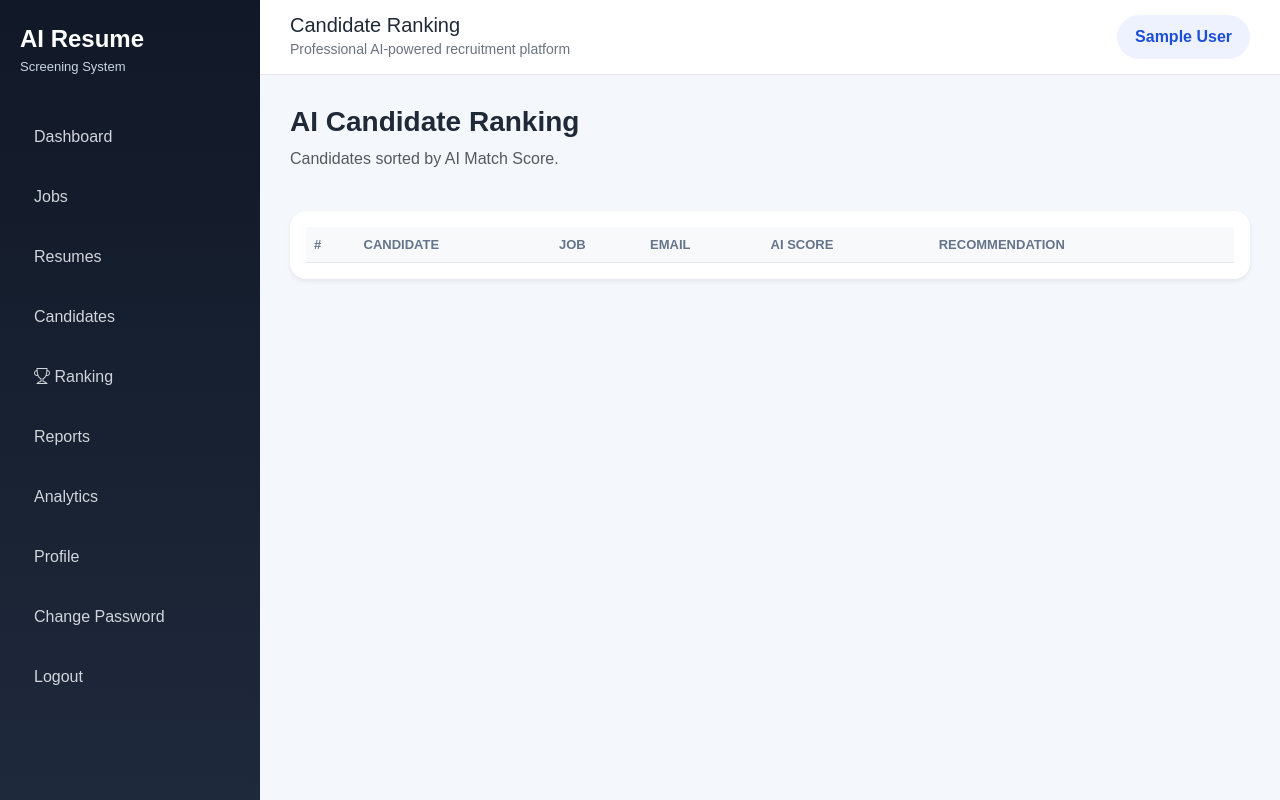
After one commit to Lakiindu/AI-Resume-Screening-System, a Flask app: page /ranking/ in a window 1280 px wide. The commit adds this page. Run offline with Flask 3, Linux system fonts and the light colour scheme; the visitor is signed in with stand-in values (Sample User, id 1); data that the repository does not hold is empty.

Commit message:
Create candidate ranking module

```diff
--- a/app.py
+++ b/app.py
@@ -6,6 +6,7 @@ from modules.auth.routes import auth_bp
 from modules.dashboard.routes import dashboard_bp
 from modules.jobs.routes import jobs_bp
 from modules.resumes.routes import resumes_bp
+from modules.ranking.routes import ranking_bp
 
 # Create Flask application
 app = Flask(__name__)
@@ -18,6 +19,7 @@ app.register_blueprint(auth_bp)
 app.register_blueprint(dashboard_bp)
 app.register_blueprint(jobs_bp)
 app.register_blueprint(resumes_bp)
+app.register_blueprint(ranking_bp)
 
 # Custom 404 Error Page
 @app.errorhandler(404)
--- /dev/null
+++ b/modules/ranking/routes.py
@@ -0,0 +1,20 @@
+from flask import Blueprint, render_template
+from modules.auth.decorators import login_required
+from modules.ranking.services import get_candidate_rankings
+
+ranking_bp = Blueprint(
+    "ranking",
+    __name__,
+    url_prefix="/ranking"
+)
+
+
+@ranking_bp.route("/")
+@login_required
+def index():
+    rankings = get_candidate_rankings()
+
+    return render_template(
+        "ranking/index.html",
+        rankings=rankings
+    )
--- /dev/null
+++ b/modules/ranking/services.py
@@ -0,0 +1,34 @@
+from database.db_connection import get_db_connection
+
+
+def get_candidate_rankings():
+    """
+    Returns all AI match results ordered by highest score.
+    """
+
+    connection = get_db_connection()
+    cursor = connection.cursor(dictionary=True)
+
+    cursor.execute("""
+        SELECT
+            match_results.*,
+            resumes.candidate_name,
+            resumes.email,
+            jobs.job_title
+        FROM match_results
+
+        JOIN resumes
+            ON match_results.resume_id = resumes.id
+
+        JOIN jobs
+            ON match_results.job_id = jobs.id
+
+        ORDER BY match_results.final_score DESC
+    """)
+
+    rankings = cursor.fetchall()
+
+    cursor.close()
+    connection.close()
+
+    return rankings
--- a/templates/layouts/base.html
+++ b/templates/layouts/base.html
@@ -34,15 +34,66 @@
 
         <!-- Sidebar Menu -->
         <ul class="sidebar-menu">
-            <li><a href="{{ url_for('dashboard.index') }}">Dashboard</a></li>
-            <li><a href="{{ url_for('jobs.index') }}">Jobs</a></li>
-            <li><a href="{{ url_for('resumes.index') }}">Resumes</a></li>            <li><a href="#">Candidates</a></li>
-            <li><a href="#">Ranking</a></li>
-            <li><a href="#">Reports</a></li>
-            <li><a href="#">Analytics</a></li>
-            <li><a href="{{ url_for('auth.profile') }}">Profile</a></li>
-            <li><a href="{{ url_for('auth.change_password') }}">Change Password</a></li>
-            <li><a href="{{ url_for('auth.logout') }}">Logout</a></li>
+            <li>
+                <a href="{{ url_for('dashboard.index') }}">
+                    Dashboard
+                </a>
+            </li>
+
+            <li>
+                <a href="{{ url_for('jobs.index') }}">
+                    Jobs
+                </a>
+            </li>
+
+            <li>
+                <a href="{{ url_for('resumes.index') }}">
+                    Resumes
+                </a>
+            </li>
+
+            <li>
+                <a href="#">
+                    Candidates
+                </a>
+            </li>
+
+            <li>
+                <a href="{{ url_for('ranking.index') }}">
+                    <i class="bi bi-trophy"></i>
+                    Ranking
+                </a>
+            </li>
+
+            <li>
+                <a href="#">
+                    Reports
+                </a>
+            </li>
+
+            <li>
+                <a href="#">
+                    Analytics
+                </a>
+            </li>
+
+            <li>
+                <a href="{{ url_for('auth.profile') }}">
+                    Profile
+                </a>
+            </li>
+
+            <li>
+                <a href="{{ url_for('auth.change_password') }}">
+                    Change Password
+                </a>
+            </li>
+
+            <li>
+                <a href="{{ url_for('auth.logout') }}">
+                    Logout
+                </a>
+            </li>
         </ul>
 
     </aside>
--- /dev/null
+++ b/templates/ranking/index.html
@@ -0,0 +1,104 @@
+{% extends "layouts/base.html" %}
+
+{% set title = "Candidate Ranking" %}
+{% set page_title = "Candidate Ranking" %}
+
+{% block content %}
+
+<div class="d-flex justify-content-between align-items-center mb-4">
+
+    <div>
+        <h3 class="fw-bold">
+            AI Candidate Ranking
+        </h3>
+
+        <p class="text-muted">
+            Candidates sorted by AI Match Score.
+        </p>
+
+    </div>
+
+</div>
+
+
+<div class="card shadow-sm border-0 rounded-4">
+
+<div class="card-body">
+
+<table class="table align-middle table-hover">
+
+<thead class="table-light">
+
+<tr>
+
+<th>#</th>
+
+<th>Candidate</th>
+
+<th>Job</th>
+
+<th>Email</th>
+
+<th>AI Score</th>
+
+<th>Recommendation</th>
+
+</tr>
+
+</thead>
+
+<tbody>
+
+{% for candidate in rankings %}
+
+<tr>
+
+<td>
+
+<strong>{{ loop.index }}</strong>
+
+</td>
+
+<td>
+
+{{ candidate.candidate_name }}
+
+</td>
+
+<td>
+
+{{ candidate.job_title }}
+
+</td>
+
+<td>
+
+{{ candidate.email }}
+
+</td>
+
+<td>
+
+<strong>{{ candidate.final_score }}%</strong>
+
+</td>
+
+<td>
+
+{{ candidate.recommendation }}
+
+</td>
+
+</tr>
+
+{% endfor %}
+
+</tbody>
+
+</table>
+
+</div>
+
+</div>
+
+{% endblock %}
```
Also changed, not shown: modules/ranking/__init__.py (added).
